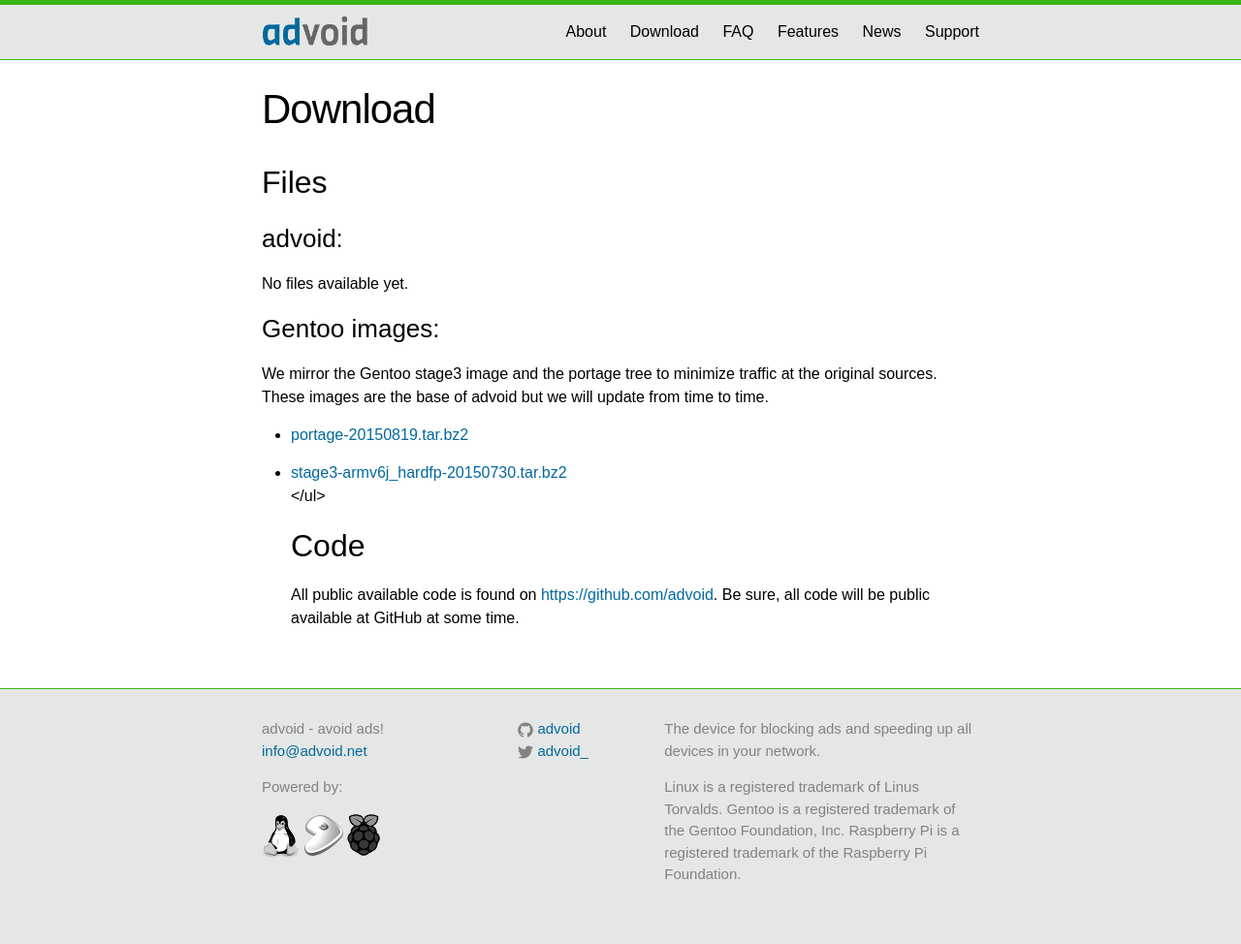
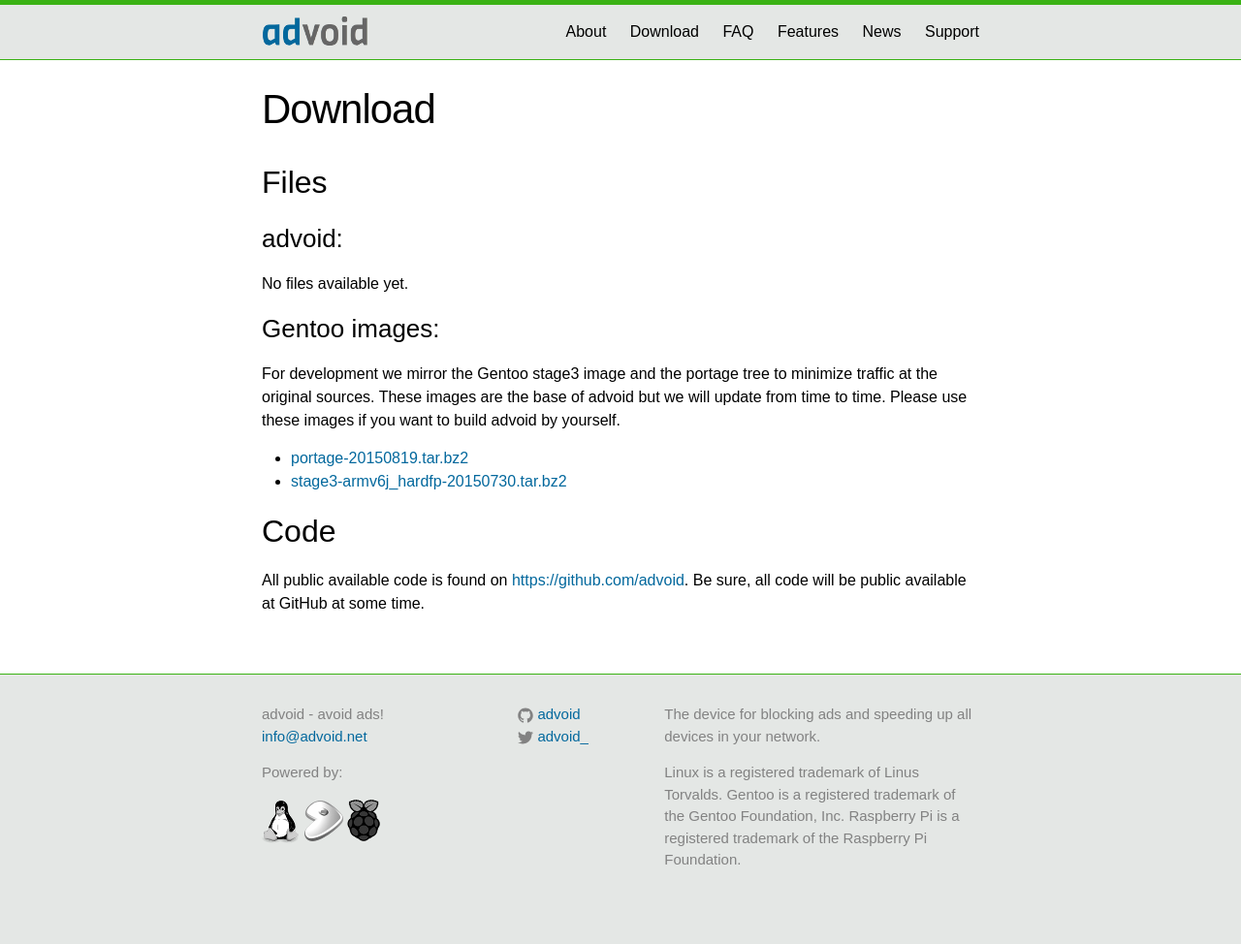
Before and after one commit to advoid/advoid.net, a Jekyll site: the page built from download.md, in a window 1280 px wide. Shown: the whole page at 97% size. Built offline with Jekyll 4.4.1, drawn with Linux system fonts in a browser that asks for light colours.

Commit message:
html fix and some more content.

```diff
--- a/download.md
+++ b/download.md
@@ -12,11 +12,11 @@
 
 <h3>Gentoo images:</h3>
 
-<p>We mirror the Gentoo stage3 image and the portage tree to minimize traffic at the original sources. These images are the base of advoid but we will update from time to time.</p>
+<p>For development we mirror the Gentoo stage3 image and the portage tree to minimize traffic at the original sources. These images are the base of advoid but we will update from time to time. Please use these images if you want to build advoid by yourself.</p>
 
 <ul>
-    <li><a href="/files/portage-20150819.tar.bz2">portage-20150819.tar.bz2</a><p>
-    <li><a href="/files/stage3-armv6j_hardfp-20150730.tar.bz2">stage3-armv6j_hardfp-20150730.tar.bz2</a><p>
+    <li><a href="/files/portage-20150819.tar.bz2">portage-20150819.tar.bz2</a></li>
+    <li><a href="/files/stage3-armv6j_hardfp-20150730.tar.bz2">stage3-armv6j_hardfp-20150730.tar.bz2</a></li>
 </ul>
 
 <h2>Code</h2>
```
